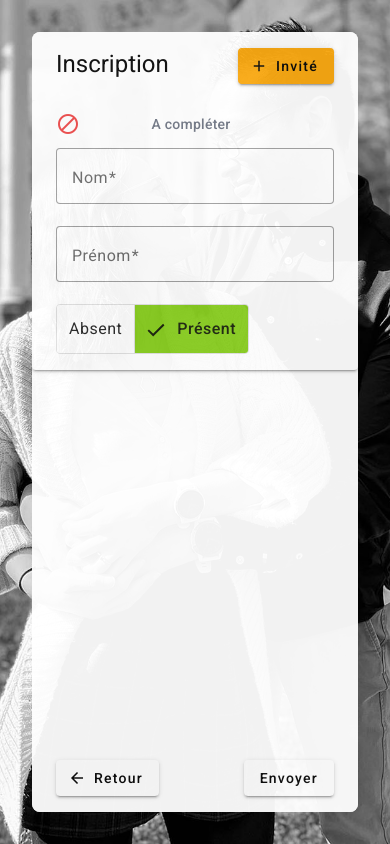
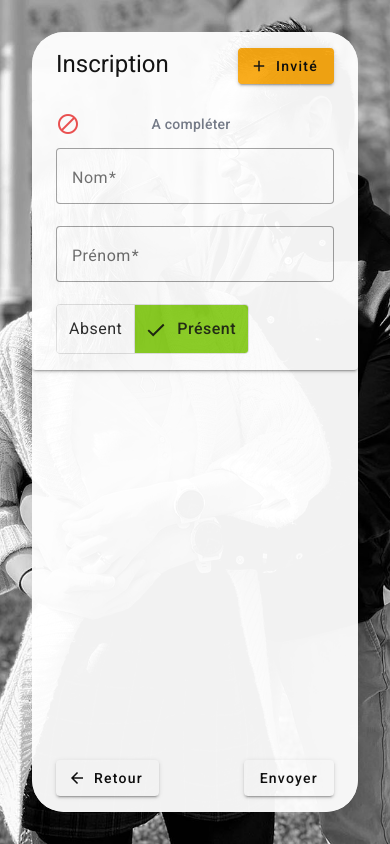
Before and after one commit to Doyep/soso-jojo, an Angular app: page / in a window 390 px wide. Built offline with nearby package versions, Linux system fonts and the light colour scheme.

Commit message:
feat: customize media query breakpoint sm

```diff
--- a/src/app/layout/main-layout/main-layout.component.scss
+++ b/src/app/layout/main-layout/main-layout.component.scss
@@ -1,7 +1,9 @@
 .background {
-  @apply block max-w-screen-sm h-dvh p-8 bg-soso-jojo bg-left-top bg-cover;
+  @apply block h-dvh p-8 bg-soso-jojo bg-cover;
+  @apply max-w-[30rem];
+  @apply sm:w-[30rem];
 }
 
 main {
-  @apply h-full bg-white opacity-95 rounded-lg;
+  @apply block h-full overflow-auto bg-white opacity-95 rounded-[2rem];
 }
--- a/tailwind.config.js
+++ b/tailwind.config.js
@@ -4,6 +4,9 @@ module.exports = {
     "./src/**/*.{html,ts}",
   ],
   theme: {
+    screens: {
+      'sm': '30rem'
+    },
     extend: {
       backgroundImage: {
         'soso-jojo': "url('/assets/images/background-mini.jpg')",
```
